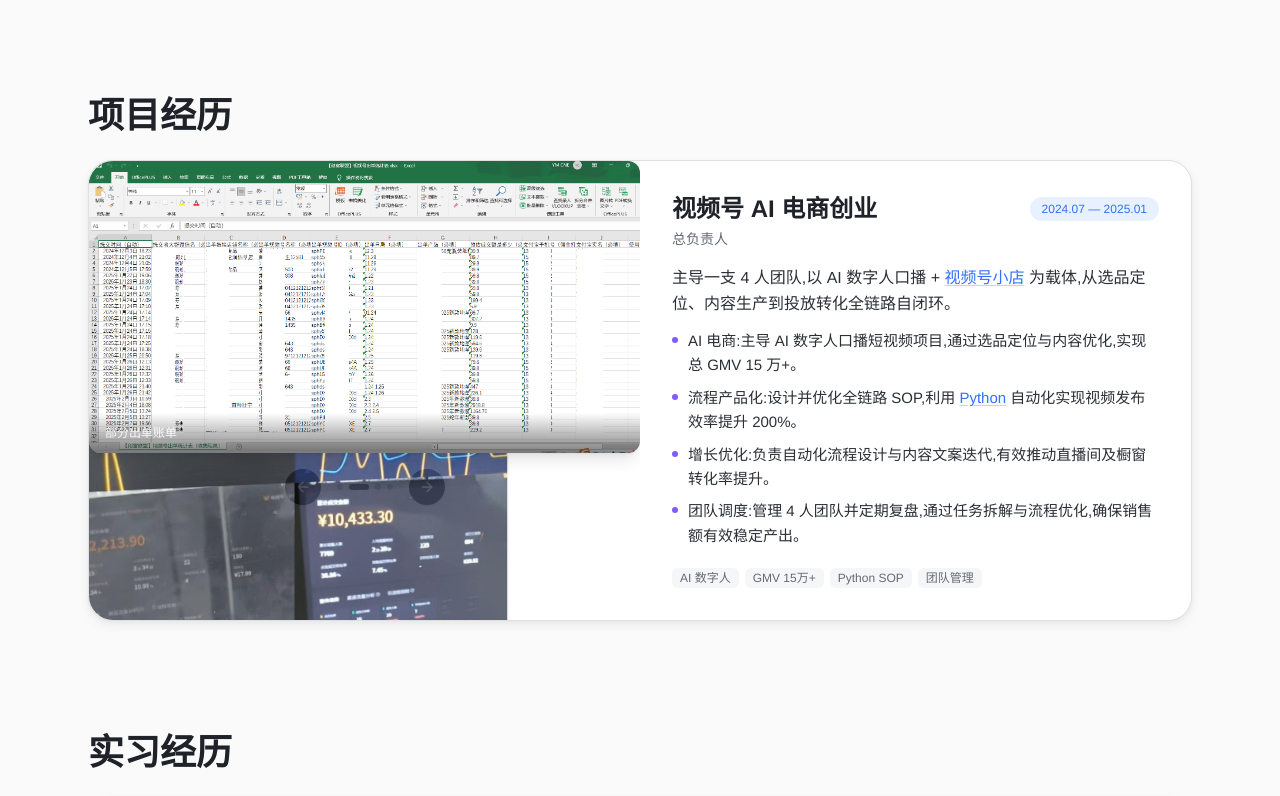
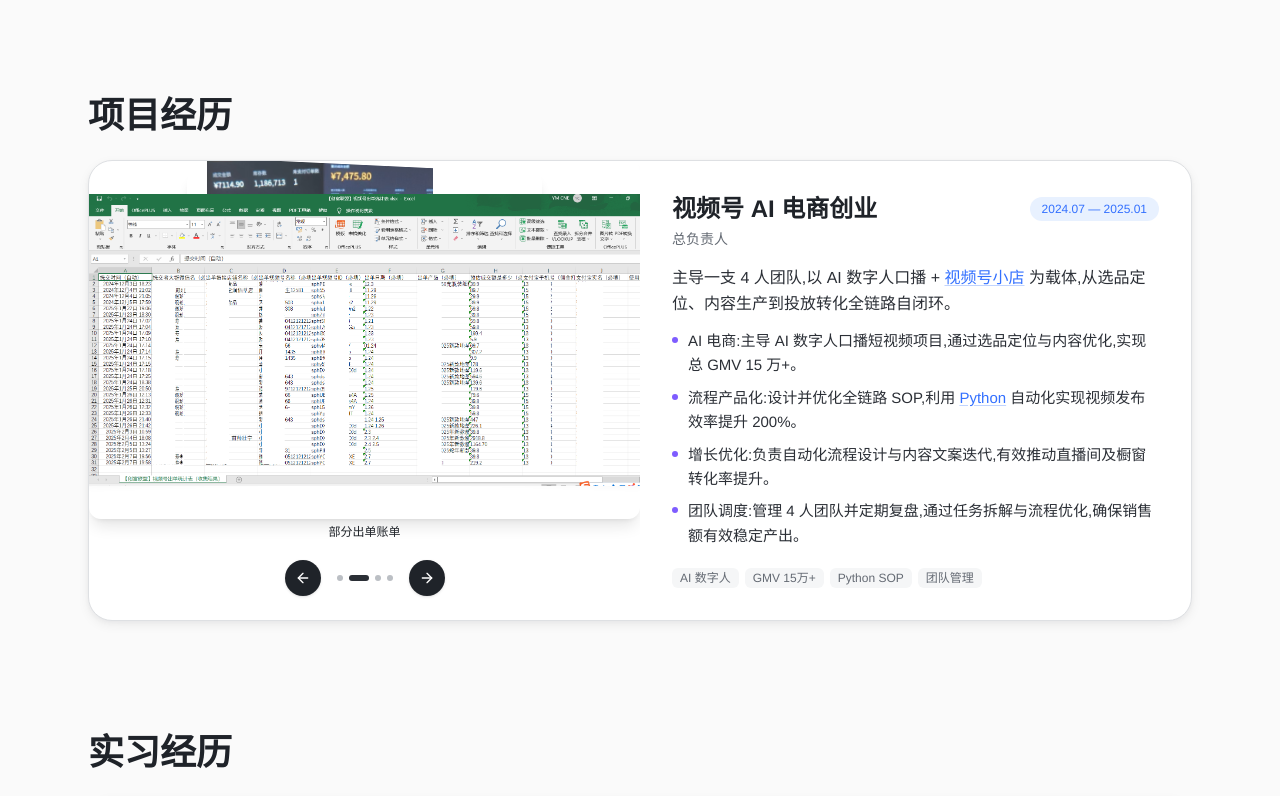
Before and after one commit to cneym1125/lingqi-CV, a React (Vite) app: page / in a window 1280 px wide. Shown: the part 680-1476 px from the top of the page. Built offline with nearby package versions, Linux system fonts and the light colour scheme.

Commit message:
fix: 轮播统一宽高容器+object-contain,3D堆叠效果正常

```diff
--- a/src/components/Carousel.tsx
+++ b/src/components/Carousel.tsx
@@ -10,6 +10,14 @@ interface Slide {
 interface Props {
   slides: Slide[]
   autoplay?: boolean
+}
+
+function calculateGap(width: number) {
+  const minGap = 30
+  const maxGap = 60
+  if (width <= 400) return minGap
+  if (width >= 800) return maxGap
+  return minGap + (maxGap - minGap) * ((width - 400) / 400)
 }
 
 export function Carousel({ slides, autoplay = true }: Props) {
@@ -53,43 +61,33 @@ export function Carousel({ slides, autoplay = true }: Props) {
     if (Math.abs(diff) > 50) go(diff > 0 ? 1 : -1)
   }
 
-  // 3D 变换 — 只有 active 图片参与布局流，左右图片 absolute 叠在上面
-  const gap = Math.min(containerWidth * 0.14, 70)
-  const stickUp = gap * 0.65
+  const gap = calculateGap(containerWidth)
+  const stickUp = gap * 0.6
 
-  function getSideStyle(side: 'left' | 'right'): React.CSSProperties {
-    const x = side === 'left' ? -gap : gap
-    const ry = side === 'left' ? 12 : -12
+  function getStyle(index: number): React.CSSProperties {
+    const isActive = index === activeIndex
+    const isLeft = (activeIndex - 1 + total) % total === index
+    const isRight = (activeIndex + 1) % total === index
+
+    if (isActive) return {
+      zIndex: 3, opacity: 1, pointerEvents: 'auto',
+      transform: 'translateX(0) translateY(0) scale(1) rotateY(0deg)',
+      transition: 'all 0.75s cubic-bezier(.4,2,.3,1)',
+    }
+    if (isLeft) return {
+      zIndex: 2, opacity: 0.9, pointerEvents: 'auto',
+      transform: `translateX(-${gap}px) translateY(-${stickUp}px) scale(0.85) rotateY(12deg)`,
+      transition: 'all 0.75s cubic-bezier(.4,2,.3,1)',
+    }
+    if (isRight) return {
+      zIndex: 2, opacity: 0.9, pointerEvents: 'auto',
+      transform: `translateX(${gap}px) translateY(-${stickUp}px) scale(0.85) rotateY(-12deg)`,
+      transition: 'all 0.75s cubic-bezier(.4,2,.3,1)',
+    }
     return {
-      position: 'absolute',
-      top: 0,
-      left: 0,
-      width: '100%',
-      zIndex: 2,
-      opacity: 0.85,
-      pointerEvents: 'auto',
-      transform: `translateX(${x}px) translateY(-${stickUp}px) scale(0.82) rotateY(${ry}deg)`,
-      transition: 'all 0.8s cubic-bezier(.4,2,.3,1)',
+      zIndex: 1, opacity: 0, pointerEvents: 'none',
+      transition: 'all 0.75s cubic-bezier(.4,2,.3,1)',
     }
-  }
-
-  const activeStyle: React.CSSProperties = {
-    position: 'relative',
-    zIndex: 3,
-    opacity: 1,
-    transform: 'translateX(0) translateY(0) scale(1) rotateY(0deg)',
-    transition: 'all 0.8s cubic-bezier(.4,2,.3,1)',
-  }
-
-  const hiddenStyle: React.CSSProperties = {
-    position: 'absolute',
-    top: 0,
-    left: 0,
-    width: '100%',
-    zIndex: 1,
-    opacity: 0,
-    pointerEvents: 'none',
-    transition: 'all 0.8s cubic-bezier(.4,2,.3,1)',
   }
 
   const lightboxItems = useMemo(
@@ -99,62 +97,45 @@ export function Carousel({ slides, autoplay = true }: Props) {
 
   if (total === 0) return null
 
-  const leftIdx = (activeIndex - 1 + total) % total
-  const rightIdx = (activeIndex + 1) % total
+  // 固定高度 = 容器宽度 * 0.65（接近常见截图比例），图片 object-contain 完整显示
+  const fixedHeight = Math.round(containerWidth * 0.65)
 
   return (
     <>
       <div
         ref={containerRef}
         className="relative w-full"
-        style={{ perspective: '1000px' }}
+        style={{ perspective: '1000px', height: fixedHeight + stickUp }}
         onTouchStart={onTouchStart}
         onTouchMove={onTouchMove}
         onTouchEnd={onTouchEnd}
       >
-        {/* active 图片撑开容器高度 */}
-        <img
-          key={`active-${activeIndex}`}
-          src={slides[activeIndex].src}
-          alt={slides[activeIndex].caption ?? ''}
-          onClick={() => setLightboxOpen(activeIndex)}
-          className="w-full cursor-pointer rounded-xl shadow-lg"
-          style={{ ...activeStyle, display: 'block', height: 'auto' }}
-          loading="lazy"
-          draggable={false}
-        />
-
-        {/* 左侧图片 */}
-        {total > 1 && (
+        {slides.map((slide, index) => (
           <img
-            key={`left-${leftIdx}`}
-            src={slides[leftIdx].src}
-            alt={slides[leftIdx].caption ?? ''}
-            onClick={() => go(-1)}
-            className="w-full cursor-pointer rounded-xl shadow-md"
-            style={{ ...getSideStyle('left'), height: 'auto' }}
+            key={slide.src + index}
+            src={slide.src}
+            alt={slide.caption ?? ''}
+            onClick={() => {
+              if (index === activeIndex) setLightboxOpen(index)
+              else if ((activeIndex - 1 + total) % total === index) go(-1)
+              else if ((activeIndex + 1) % total === index) go(1)
+            }}
+            className="absolute inset-0 w-full rounded-xl shadow-lg"
+            style={{
+              ...getStyle(index),
+              height: fixedHeight,
+              objectFit: 'contain',
+              background: 'transparent',
+              cursor: index === activeIndex ? 'zoom-in' : 'pointer',
+            }}
             loading="lazy"
             draggable={false}
           />
-        )}
-
-        {/* 右侧图片 */}
-        {total > 1 && (
-          <img
-            key={`right-${rightIdx}`}
-            src={slides[rightIdx].src}
-            alt={slides[rightIdx].caption ?? ''}
-            onClick={() => go(1)}
-            className="w-full cursor-pointer rounded-xl shadow-md"
-            style={{ ...getSideStyle('right'), height: 'auto' }}
-            loading="lazy"
-            draggable={false}
-          />
-        )}
+        ))}
 
         {/* caption */}
         {slides[activeIndex].caption && (
-          <div className="absolute bottom-0 inset-x-0 z-10 bg-gradient-to-t from-black/50 to-transparent px-4 py-3 text-xs text-white/90 rounded-b-xl">
+          <div className="absolute bottom-0 inset-x-0 z-10 text-center text-xs text-ink-400 pb-1">
             {slides[activeIndex].caption}
           </div>
         )}
```
